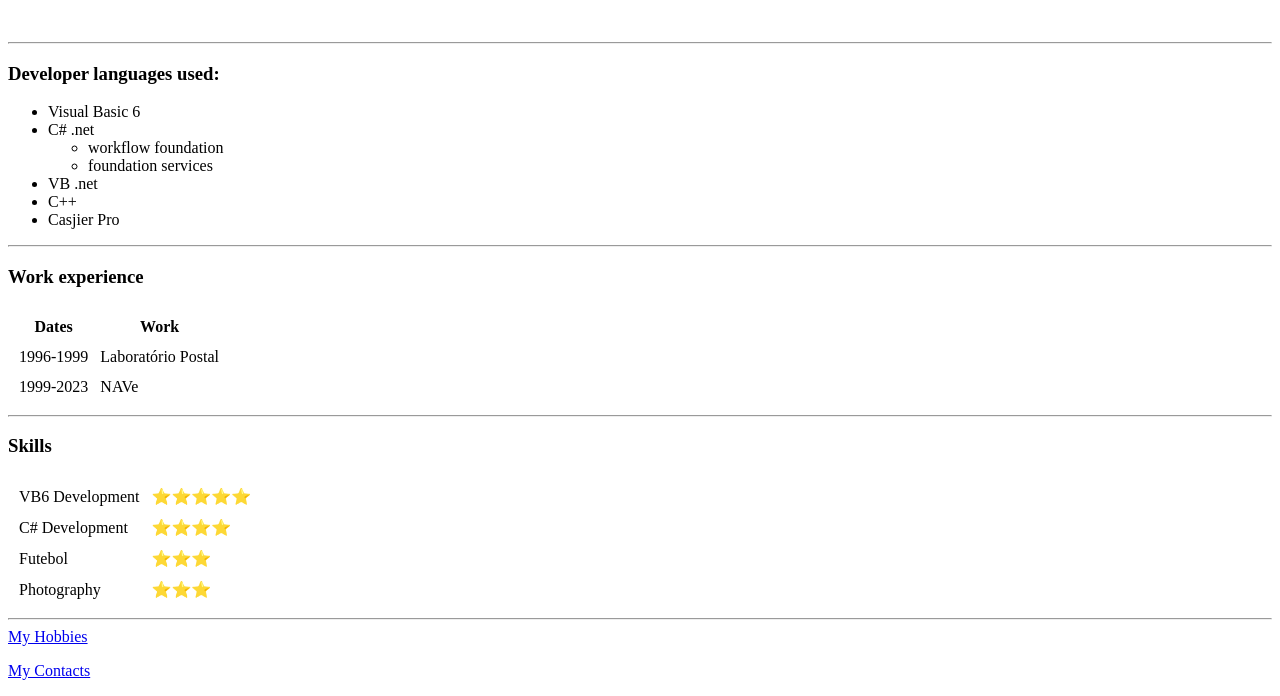
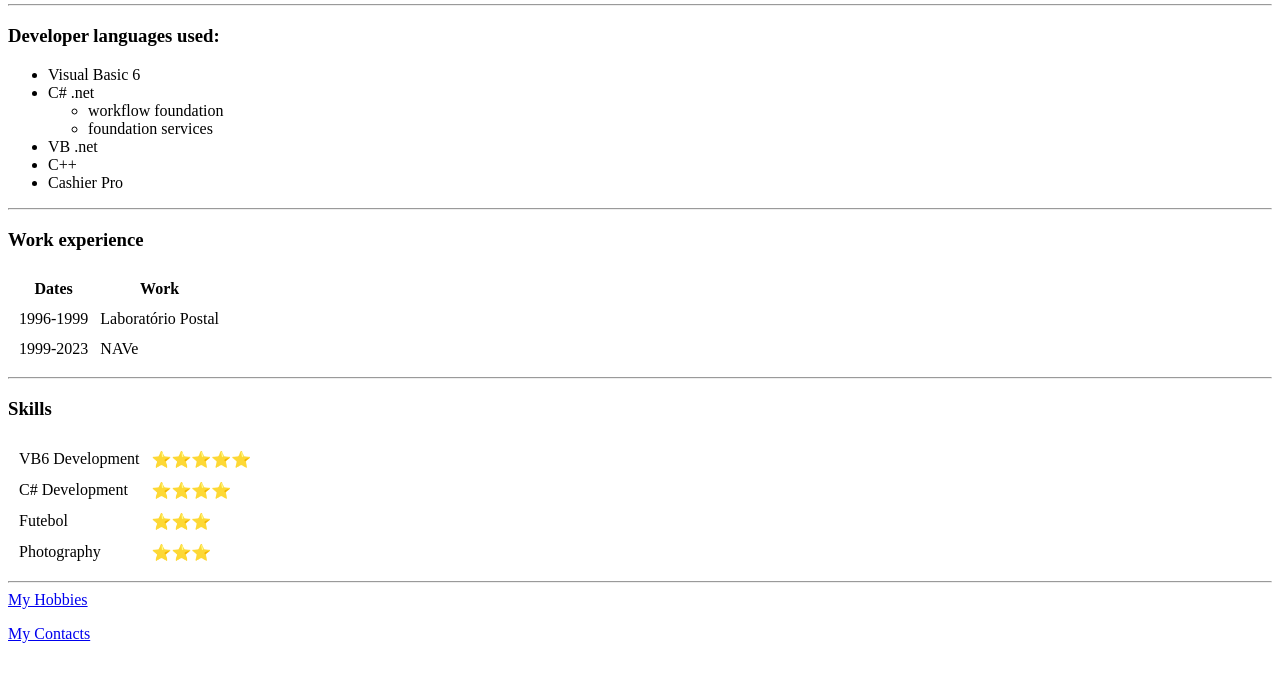
Before and after one commit to JuniorBichocao/cvvictor, a plain HTML site: page index.html in a window 1280 px wide. Shown: the part 182-878 px from the top of the page. After the commit the page ends 841 px from the top, so only its background shows below. Drawn offline with Linux system fonts and the light colour scheme.

Commit message:
Update index.html
Correction on text

```diff
--- a/index.html
+++ b/index.html
@@ -1,4 +1,3 @@
-<!DOCTYPE html>
 <html>
     <head>
         <meta charset="UTF-8">
@@ -30,7 +29,7 @@
         </ul>
         <li>VB .net</li>
         <li>C++</li>
-        <li>Casjier Pro</li>
+        <li>Cashier Pro</li>
     </ul>
     <hr>
     <h3>Work experience</h3>
```
